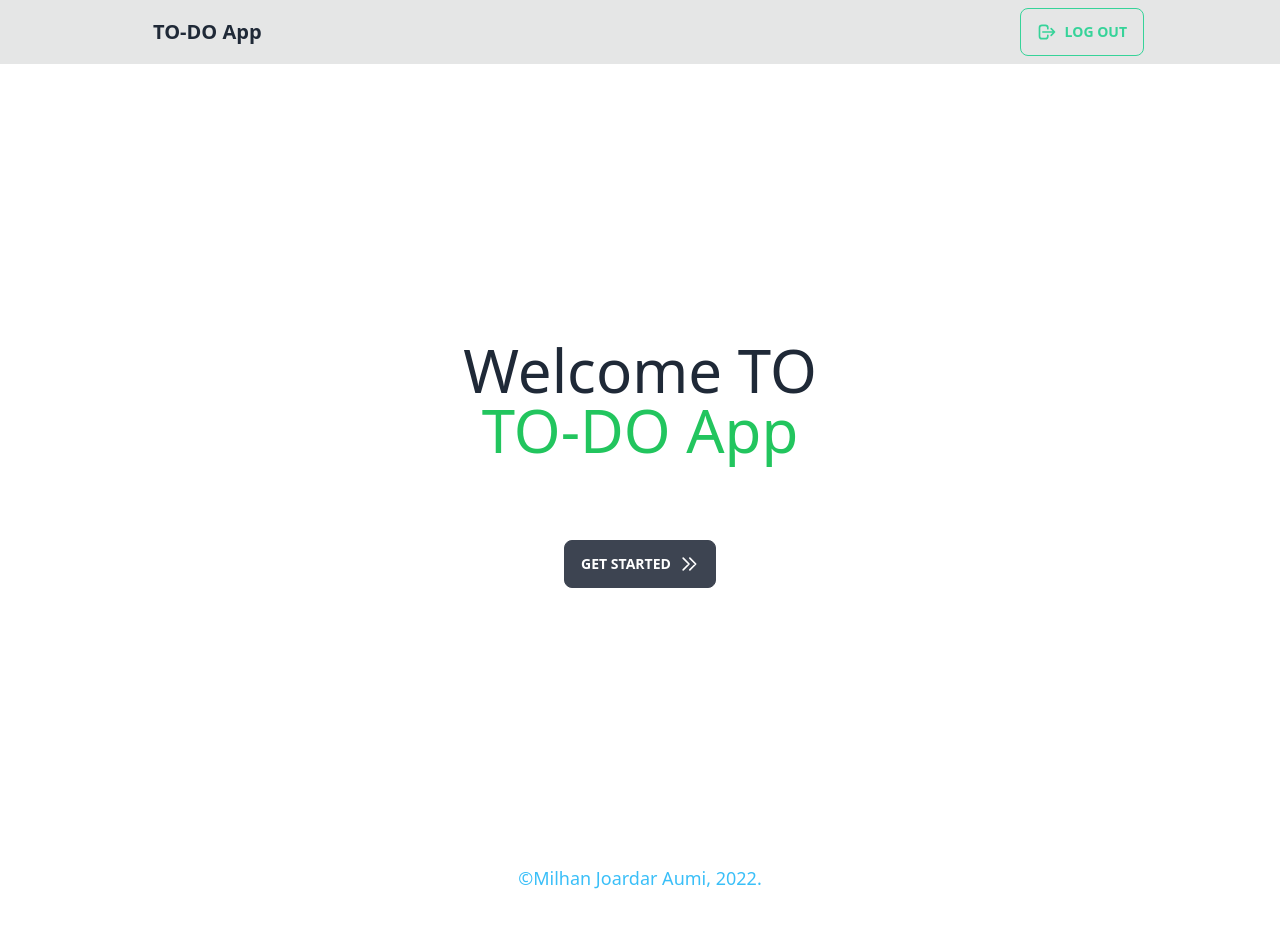
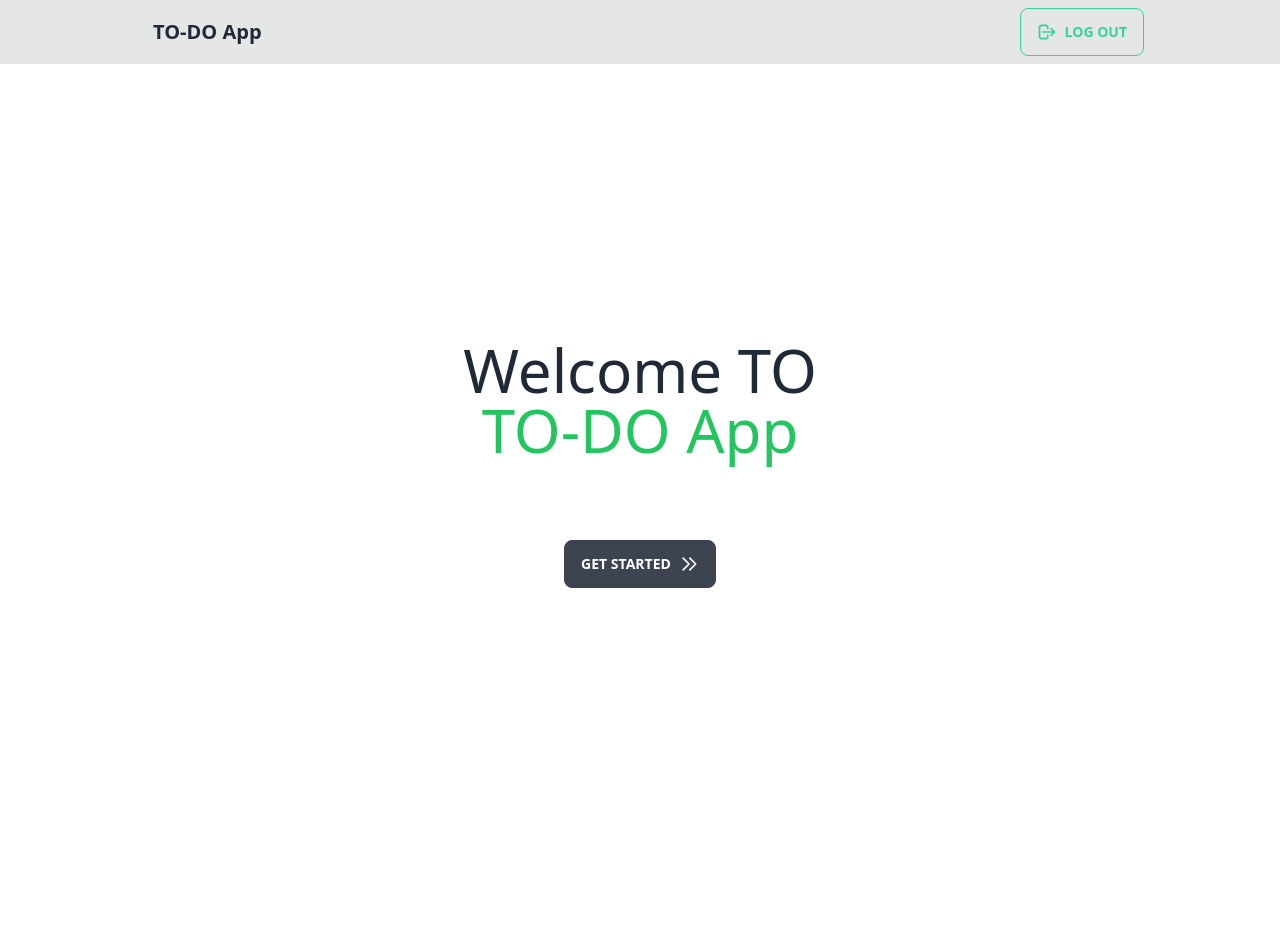
Before and after one commit to mjaumi/simple-to-do-app-client-side, a React (Create React App) app: page / in a window 1280 px wide. Shown: the top 949 px of the page. Before the commit the page ends 900 px from the top, so only its background shows below. Built offline with nearby package versions, Linux system fonts and the light colour scheme; no server answers; the HTML template or start-up script is replaced by a standard one; what tw-elements would draw is missing.

Commit message:
footer fixed

```diff
--- a/src/components/Footer/Footer.js
+++ b/src/components/Footer/Footer.js
@@ -2,7 +2,7 @@ import React from 'react';
 
 const Footer = () => {
     return (
-        <div>
+        <div className='mt-20'>
             <p className='text-info text-lg mb-2'>©Milhan Joardar Aumi, 2022.</p>
         </div>
     );
```
